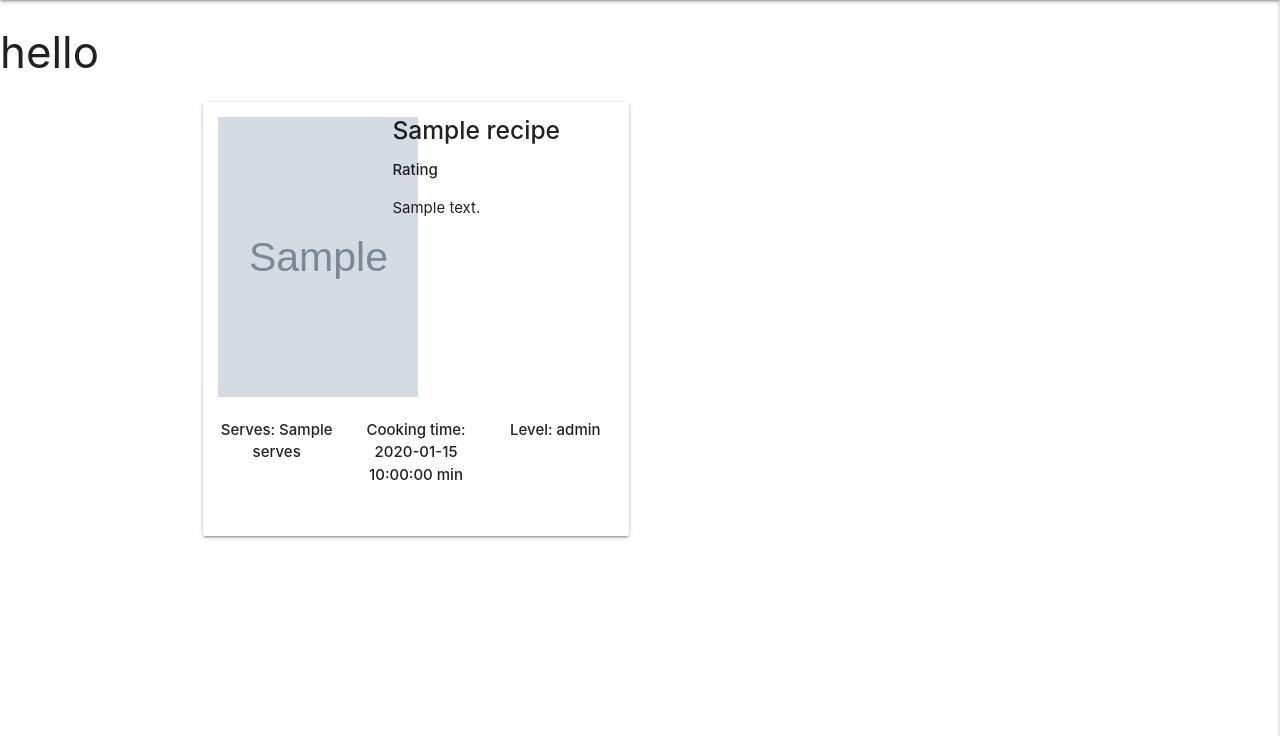
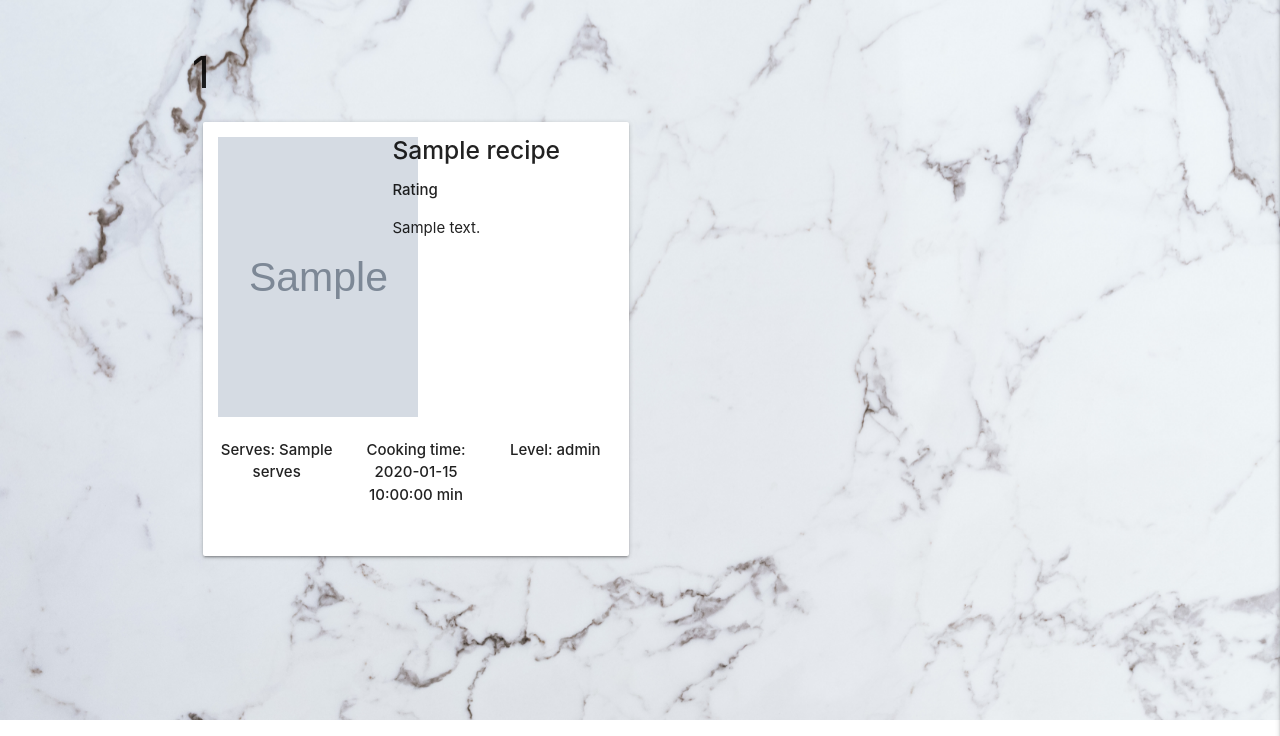
Before and after one commit to ErnestaMajute/MS3, a Flask app: page /categorised_recipes/1 in a window 1280 px wide. Shown: the part 64-800 px from the top of the page. Run offline with Flask 2, Linux system fonts and the light colour scheme; grey boxes marked "Sample" are stand-in pictures; a database or web service that is not in the repository returns one stand-in record (values such as "Sample title"); some libraries are stand-ins or nearby versions.

Commit message:
Modified categorised_recipes template, added functionality for same template

```diff
--- a/app.py
+++ b/app.py
@@ -97,9 +97,11 @@ def get_all_recipes():
 @app.route("/categorised_recipes/<get_category_name>")
 def categorised_recipes(get_category_name):
     categories = list(mongo.db.categories.find())
+    category = get_category_name
     recipes = mongo.db.recipes.find({'category_name': get_category_name})
     return render_template(
-        "categorised_recipes.html", categories=categories, recipes=recipes)
+        "categorised_recipes.html", categories=categories,
+        recipes=recipes, category=category)
 
 
 @app.route("/search", methods=["GET", "POST"])
--- a/templates/categorised_recipes.html
+++ b/templates/categorised_recipes.html
@@ -1,9 +1,11 @@
 {% extends "base.html" %}
 {% block content %}
 
-    <h3>hello</h3>
-    <div class="container">
+    <section class="recipes-container">
+            <div class="container intro-container">
                 <div class="row">
+                    <h3>{{ category }}</h3>
+
                     {% for recipe in recipes %}
 
                         <div class="col s12 l6">
@@ -28,14 +30,13 @@
                                     </div>
                                 </div>
                             </div>
+
                         </div>
 
                     {% endfor %}
                 </div>
             </div>
 
-
-
-
+    </section>
 
 {% endblock %}
```
Lines whose indentation alone changed are shown as unchanged.
